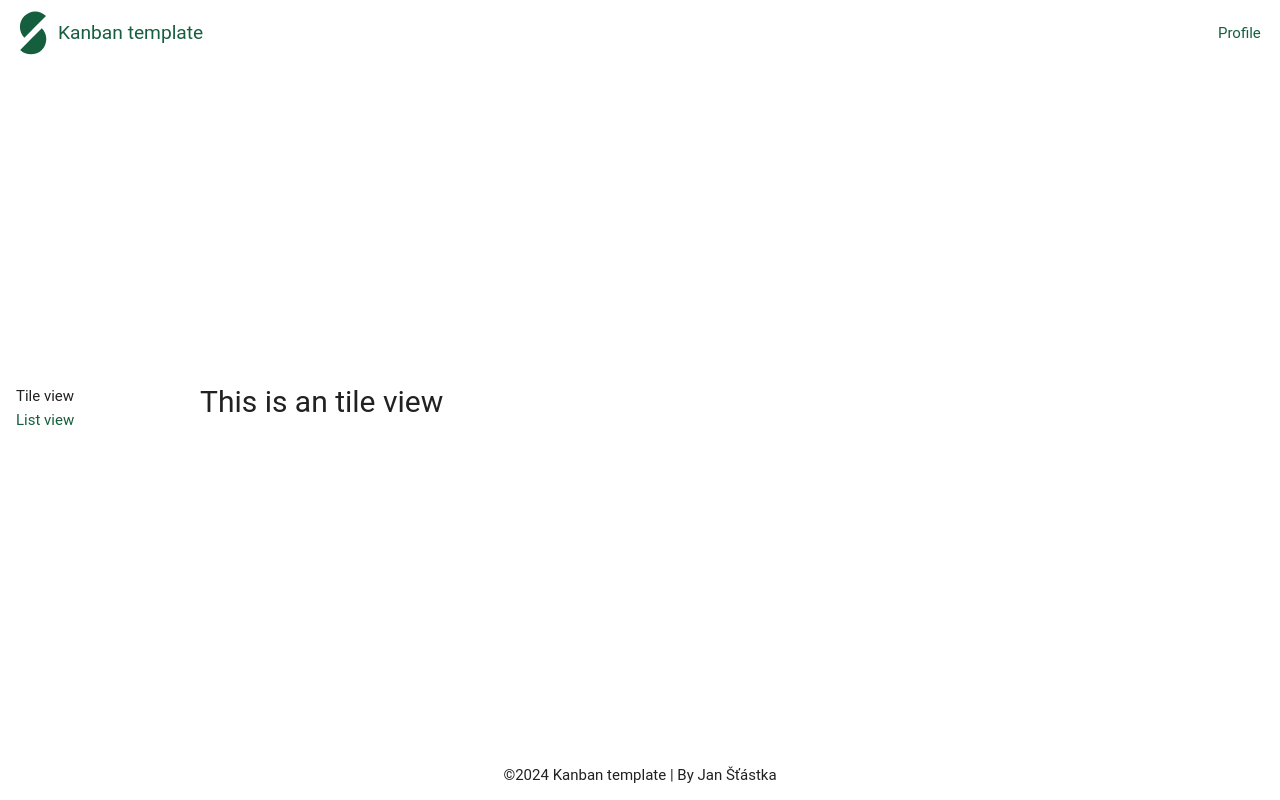
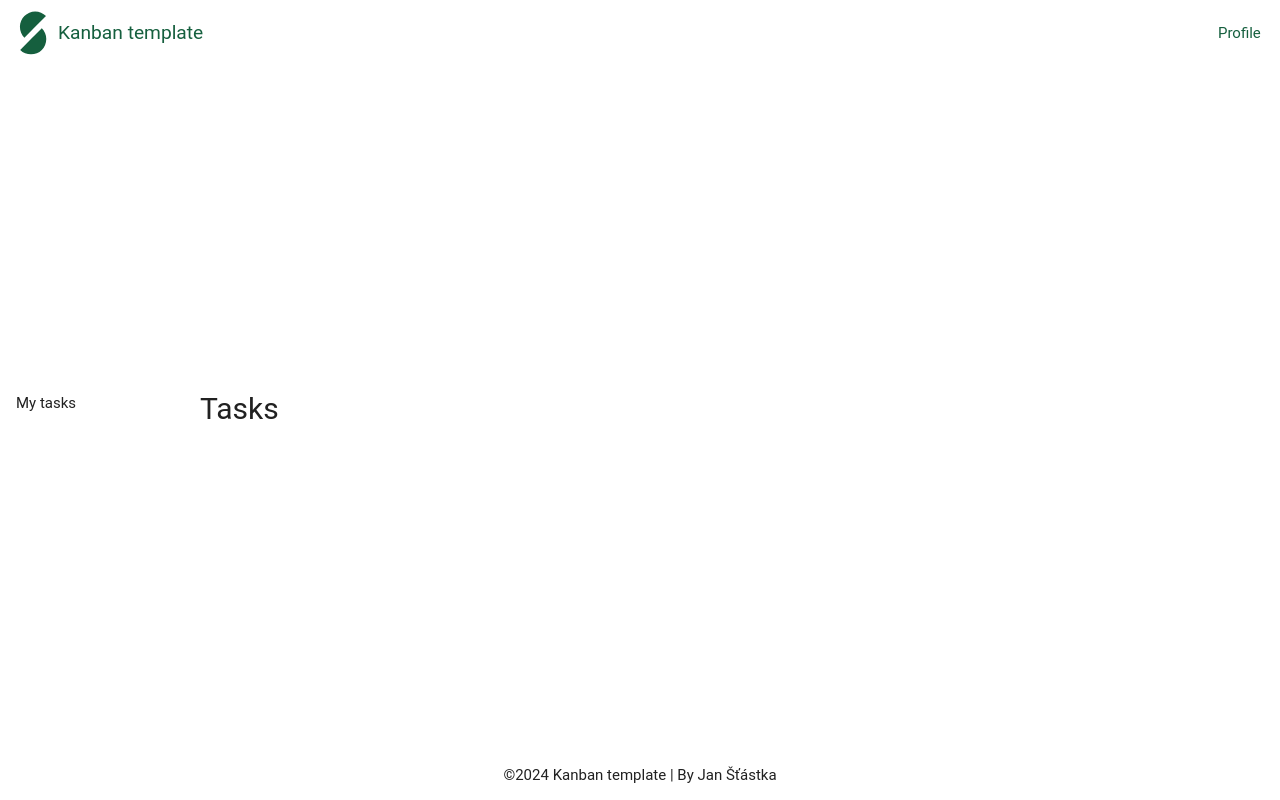
Before and after one commit to StastkaJan/vue-kanban, a Vue app: page / in a window 1280 px wide. Built offline with nearby package versions, Linux system fonts and the light colour scheme.

Commit message:
Tasks view setup

```diff
--- a/src/App.vue
+++ b/src/App.vue
@@ -1,8 +1,8 @@
 <script setup lang="ts">
 import { RouterView } from 'vue-router'
-import PageHeader from './PageHeader.vue'
-import PageFooter from './PageFooter.vue'
-import SidebarMenu from './SidebarMenu.vue'
+import PageHeader from '@/PageHeader.vue'
+import PageFooter from '@/PageFooter.vue'
+import SidebarMenu from '@/SidebarMenu.vue'
 </script>
 
 <template>
--- a/src/SidebarMenu.vue
+++ b/src/SidebarMenu.vue
@@ -4,16 +4,13 @@
       <nav>
         <ul>
           <li>
-            <RouterLink to="/">Tile view</RouterLink>
-          </li>
-          <li>
-            <RouterLink to="/list">List view</RouterLink>
+            <RouterLink to="/">My tasks</RouterLink>
           </li>
         </ul>
       </nav>
     </aside>
 
-    <slot />
+    <slot></slot>
   </div>
 </template>
 
--- a/src/router/index.ts
+++ b/src/router/index.ts
@@ -1,5 +1,5 @@
 import { createRouter, createWebHistory } from 'vue-router'
-import TileView from '../views/TileView.vue'
+import TasksView from '../views/TasksView.vue'
 
 const router = createRouter({
   history: createWebHistory(import.meta.env.BASE_URL),
@@ -7,12 +7,7 @@ const router = createRouter({
     {
       path: '/',
       name: 'tile',
-      component: TileView
-    },
-    {
-      path: '/list',
-      name: 'list',
-      component: () => import('../views/ListView.vue')
+      component: TasksView
     },
     {
       path: '/profile',
--- /dev/null
+++ b/src/types/tasks.ts
@@ -0,0 +1,17 @@
+export type comments = Array<{
+  user: string
+  text: string
+}>
+
+export type task = {
+  id: number
+  name: string
+  description: string
+  dueDate: Date
+  comments: comments
+}
+
+export type tasksLists = Array<{
+  name: string
+  tasks: Array<task>
+}>
--- a/src/views/ListView.vue
+++ /dev/null
@@ -1,5 +0,0 @@
-<template>
-  <main>
-    <h1>This is an list view</h1>
-  </main>
-</template>
--- /dev/null
+++ b/src/views/TasksView.vue
@@ -0,0 +1,16 @@
+<script setup lang="ts">
+import { reactive } from 'vue'
+
+import type { tasksLists } from '@/types/tasks.ts'
+
+let lists = reactive<tasksLists>([])
+</script>
+
+<template>
+  <main>
+    <header>
+      <h1>Tasks</h1>
+    </header>
+
+  </main>
+</template>
--- a/src/views/TileView.vue
+++ /dev/null
@@ -1,5 +0,0 @@
-<template>
-  <main>
-    <h1>This is an tile view</h1>
-  </main>
-</template>
--- a/tsconfig.app.json
+++ b/tsconfig.app.json
@@ -1,6 +1,6 @@
 {
   "extends": "@vue/tsconfig/tsconfig.dom.json",
-  "include": ["env.d.ts", "src/**/*", "src/**/*.vue"],
+  "include": ["env.d.ts", "src/**/*", "src/**/*.vue", "src/**/*.ts"],
   "exclude": ["src/**/__tests__/*"],
   "compilerOptions": {
     "composite": true,
```
